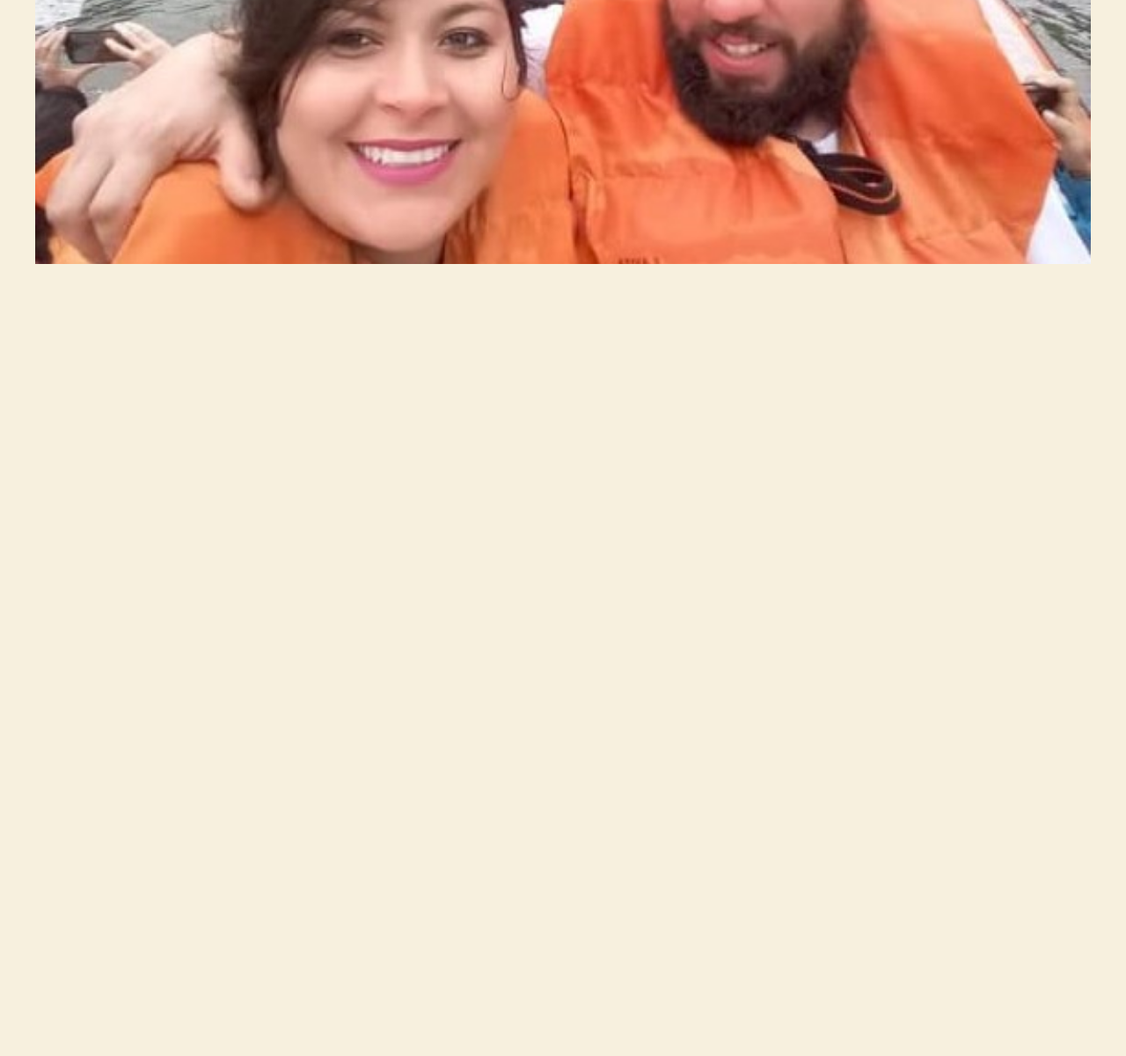
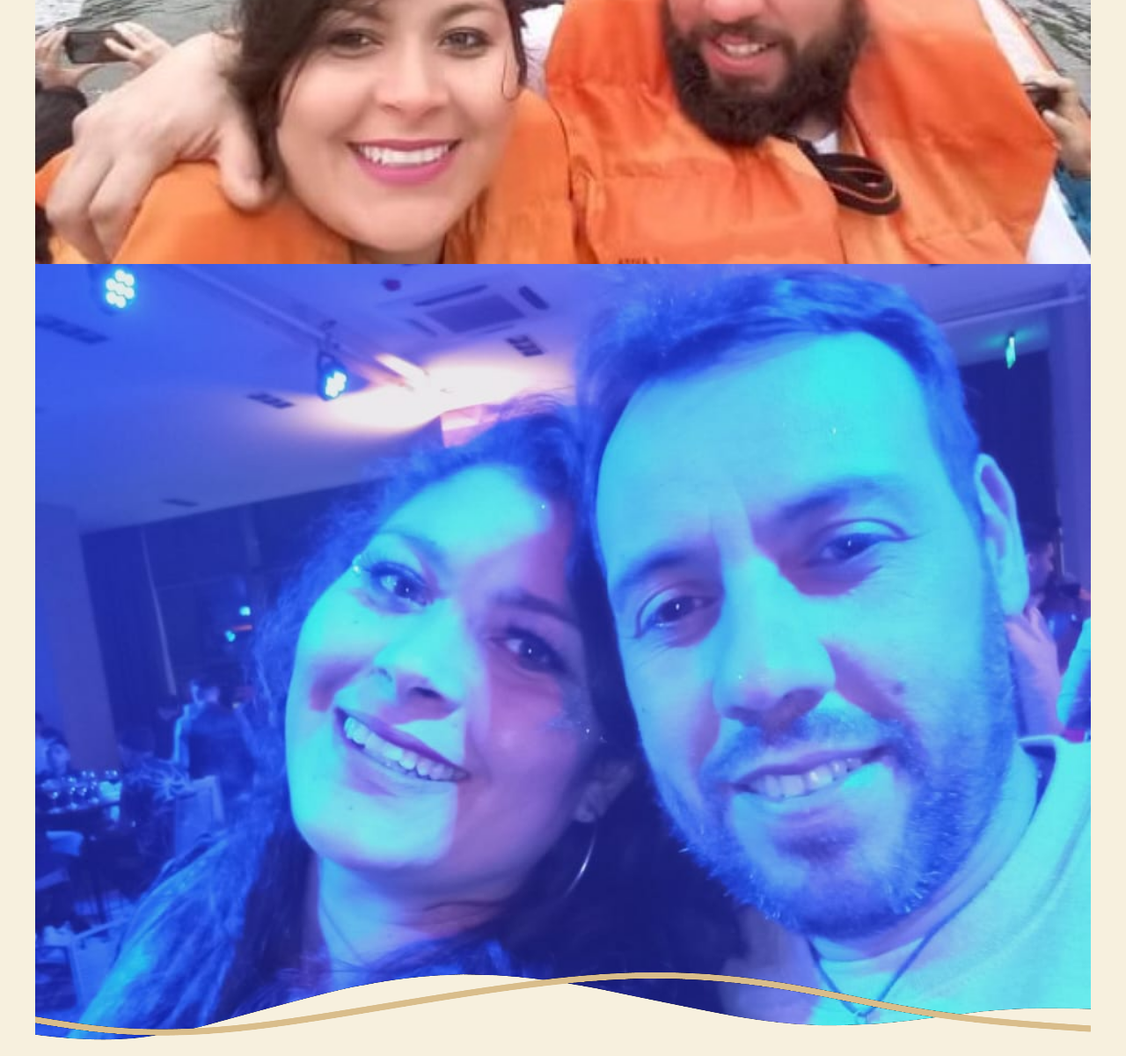
Before and after one commit to NOIRBAU/Inv-KyA, a plain HTML site: page index.html in a window 1280 px wide. Shown: the part 6808-8008 px from the top of the page at 88% size. Before the commit the page ends 7108 px from the top, so only its background shows below. Drawn offline with nearby package versions, Linux system fonts and the light colour scheme; a script that the page names is missing; a web font is replaced by a local one.

Commit message:
foto final

```diff
--- a/index.html
+++ b/index.html
@@ -189,6 +189,12 @@
         <p class="textoFrase">"A veces lo que empiez como una locura se convierte en lo mejor de tu vida."</p>
     </section>
     <div class="relleno2"></div>
+    <div class="relleno3">
+        <img src="./assets/shape1.png">
+    </div>
+    <section>
+
+    </section>
 
 
     <script>
--- a/styles.css
+++ b/styles.css
@@ -442,6 +442,7 @@ audio::-webkit-media-controls-play-button,
     background-repeat: no-repeat;
     margin: 0 auto;
 }
+
 /* RELLENO2 */
 .relleno2 {
     max-width: 1200px;
@@ -452,6 +453,26 @@ audio::-webkit-media-controls-play-button,
     background-repeat: no-repeat;
     margin: 0 auto;
 }
+
+/* RELLENO3 */
+.relleno3 {
+    max-width: 1200px;
+    height: 900px;
+    display: flex;
+    flex-direction: column-reverse;
+    background-image: url(./assets/relleno3.jpg);
+    background-position: 0px -200px;
+    background-size: cover;
+    background-repeat: no-repeat;
+    overflow: hidden;
+    margin: 0 auto;
+}
+.relleno3 img {
+    width: 1200px;
+    height: 100px;
+    margin: 0 auto;
+}
+
 
 /* BREAK POINTS */
 
```
Also changed, not shown: assets/relleno3.jpg (added), assets/shape.png (added), assets/shape1.png (added).
